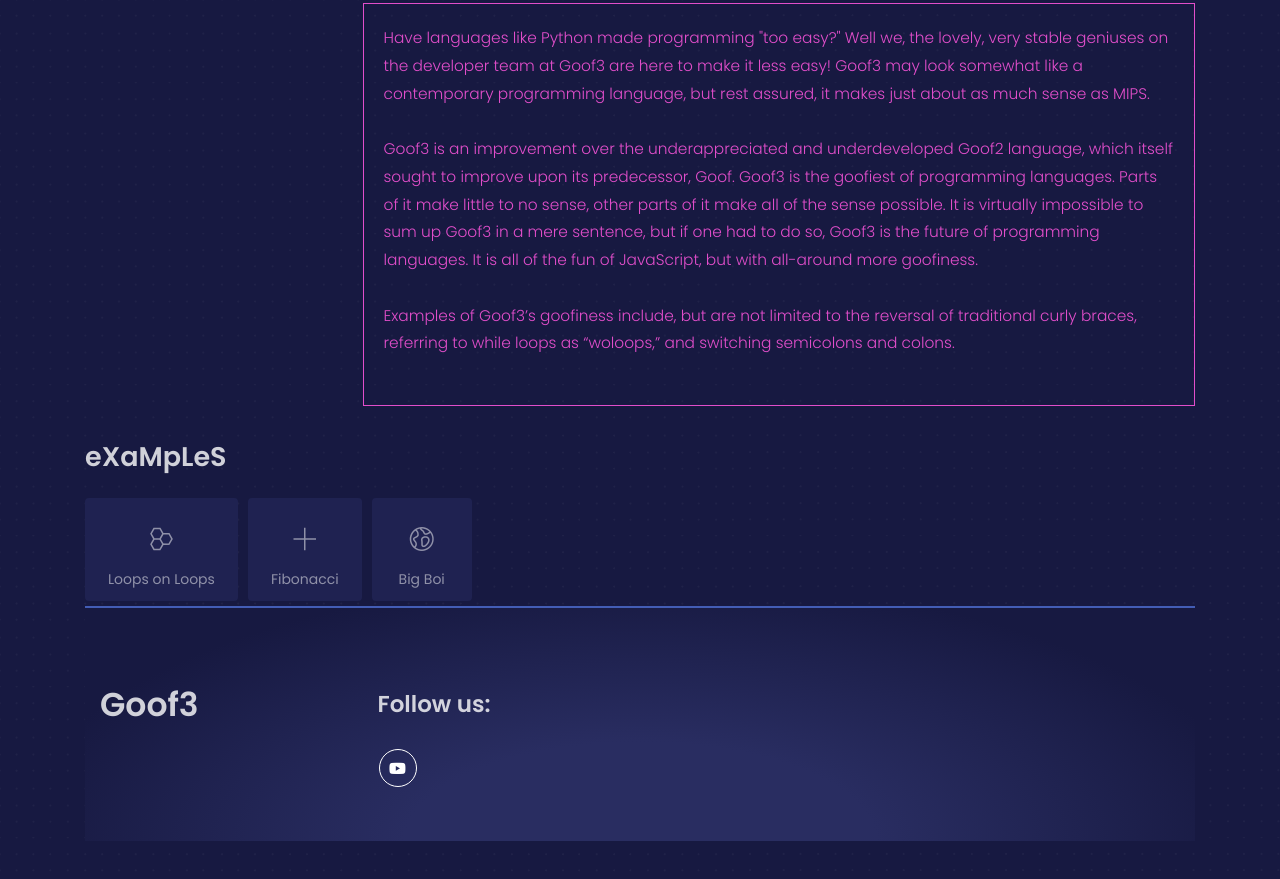
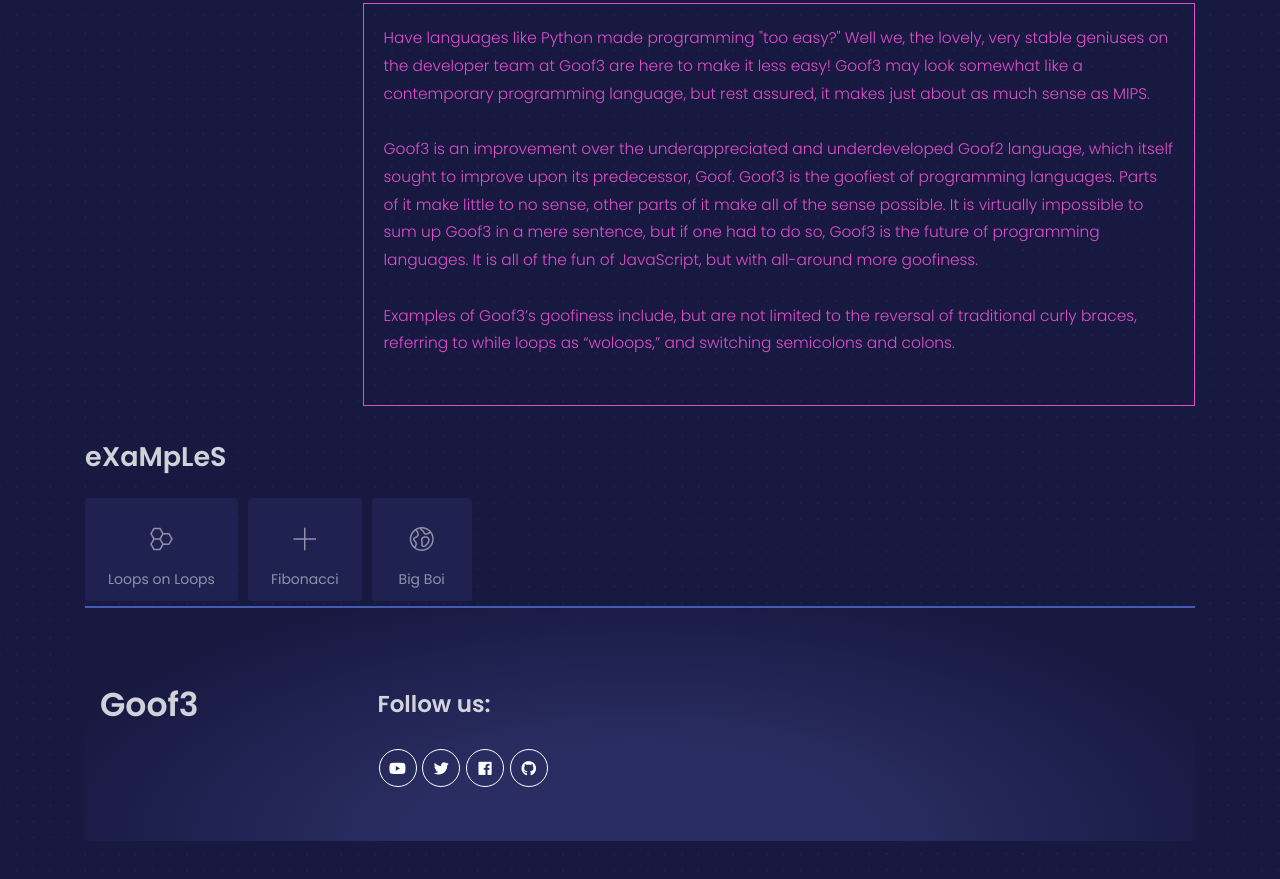
Before and after one commit to kevinusername/Goof3, a website: page docs/index.html in a window 1280 px wide. Shown: the part 975-1854 px from the top of the page. Drawn offline with Linux system fonts and the light colour scheme.

```diff
--- a/docs/index.html
+++ b/docs/index.html
@@ -93,7 +93,6 @@
                           <p style="margin-left: 40px">goof cat == -10</p>
                           {
                           <br>
-                          <br>
                           goof counter == 10
                           <br>
                           wooloop (counter > 0) }
@@ -145,7 +144,15 @@
                           <a target="_blank" href="https://www.youtube.com/watch?v=dQw4w9WgXcQ" class="btn btn-icon btn-neutral btn-round btn-simple" data-toggle="tooltip" data-original-title="Follow us">
                             <i class="fab fa-youtube"></i>
                           </a>
-                        </div>
+                            <a target="_blank" href="https://www.youtube.com/watch?v=6E5m_XtCX3c" class="btn btn-icon btn-neutral btn-round btn-simple" data-toggle="tooltip" data-original-title="Follow us">
+                              <i class="fab fa-twitter"></i>
+                            </a>
+                            <a target="_blank" href="https://www.youtube.com/watch?v=0K4oym9Pw48&t=35s" class="btn btn-icon btn-neutral btn-round btn-simple" data-toggle="tooltip" data-original-title="Follow us">
+                              <i class="fab fa-facebook"></i>
+                            </a>
+                            <a target="_blank" href="https://www.youtube.com/watch?v=sIlNIVXpIns" class="btn btn-icon btn-neutral btn-round btn-simple" data-toggle="tooltip" data-original-title="Follow us">
+                              <i class="fab fa-github"></i>
+                            </a>
                       </div>
                     </div>
                   </div>
```
